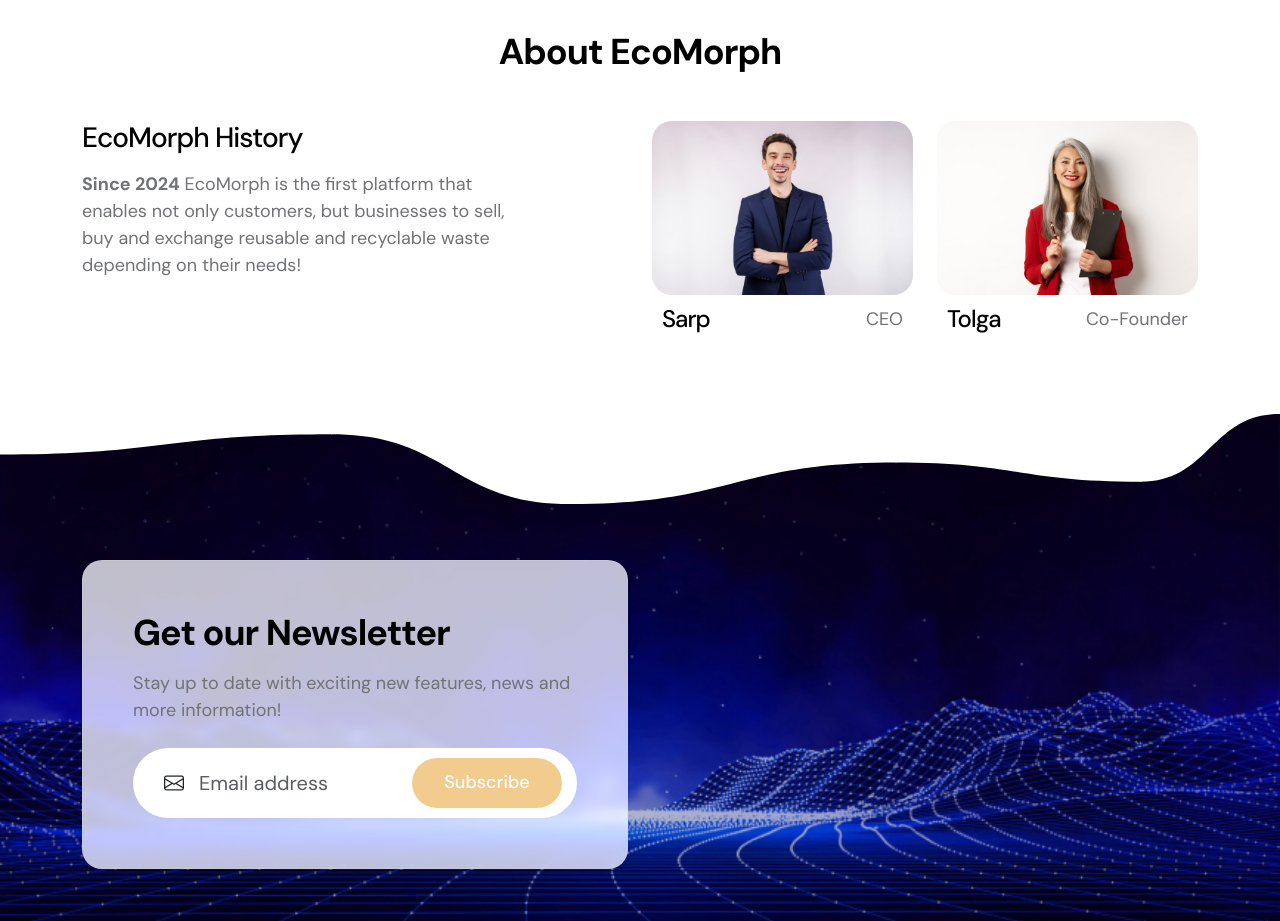
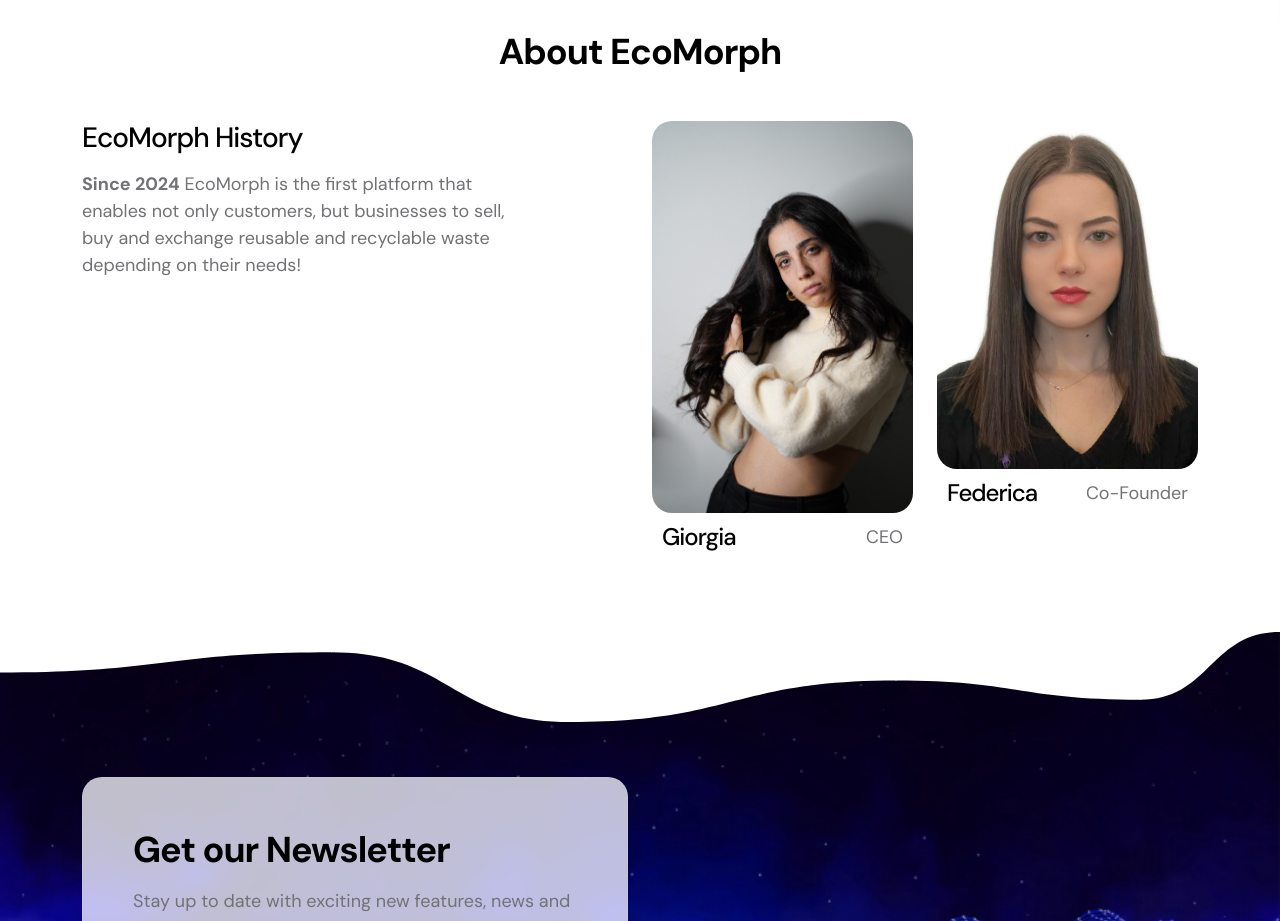
Before and after one commit to JVNI/ecomorph, a plain HTML site: page index.html in a window 1280 px wide. Shown: the part 780-1701 px from the top of the page. Drawn offline with Linux system fonts and the light colour scheme.

Commit message:
Update index.html

```diff
--- a/index.html
+++ b/index.html
@@ -209,7 +209,7 @@
                         <div class="col-lg-3 col-md-6 col-12 mb-4 mb-lg-0 mb-md-0">
                             <div class="member-block">
                                 <div class="member-block-image-wrap">
-                                    <img src="images/members/portrait-young-handsome-businessman-wearing-suit-standing-with-crossed-arms-with-isolated-studio-white-background.jpg" class="member-block-image img-fluid" alt="">
+                                    <img src="images/giorgia.jpg" class="member-block-image img-fluid" alt="">
 
                                     <ul class="social-icon">
                                         <li class="social-icon-item">
@@ -223,7 +223,7 @@
                                 </div>
 
                                 <div class="member-block-info d-flex align-items-center">
-                                    <h4>Sarp</h4>
+                                    <h4>Giorgia</h4>
 
                                     <p class="ms-auto">CEO</p>
                                 </div>
@@ -233,7 +233,7 @@
                         <div class="col-lg-3 col-md-6 col-12">
                             <div class="member-block">
                                 <div class="member-block-image-wrap">
-                                    <img src="images/members/successful-asian-lady-boss-red-blazer-holding-clipboard-with-documens-pen-working-looking-happy-white-background.jpg" class="member-block-image img-fluid" alt="">
+                                    <img src="images/fede.jpg" class="member-block-image img-fluid" alt="">
 
                                     <ul class="social-icon">
                                         <li class="social-icon-item">
@@ -246,7 +246,7 @@
                                 </div>
 
                                 <div class="member-block-info d-flex align-items-center">
-                                    <h4>Tolga</h4>
+                                    <h4>Federica</h4>
 
                                     <p class="ms-auto">Co-Founder</p>
                                 </div>
```
